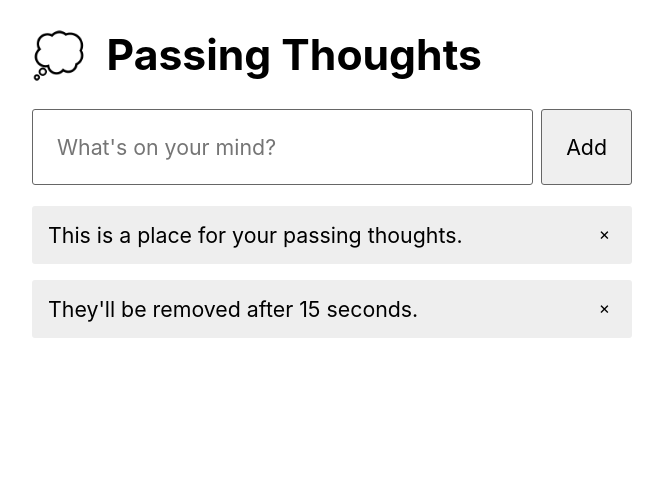
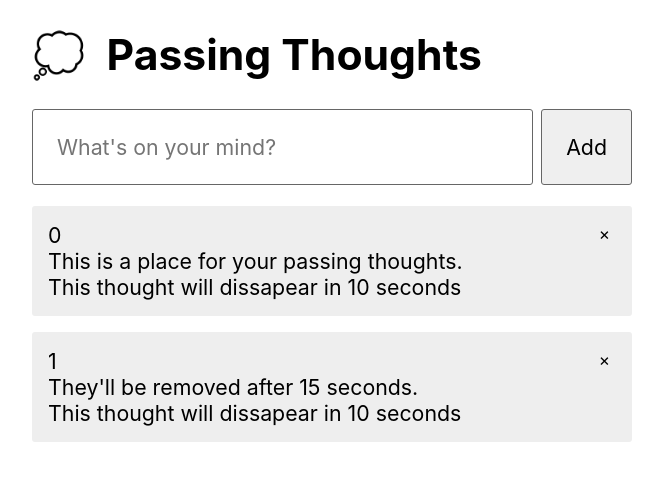
Before and after one commit to fatimaov/codecademy-passing-thoughts, a React (Vite) app: page / in a window 1280 px wide. Shown: the top 480 px of the page, without its empty margins (308-971 px from the left). Built offline with nearby package versions, Linux system fonts and the light colour scheme.

Commit message:
Add countdown timer per each thought

```diff
--- /dev/null
+++ b/src/components/Countdown.jsx
@@ -0,0 +1,20 @@
+import { useEffect, useState } from 'react';
+
+function Countdown({timeRemaining}) {
+    const [countdown, setCountdown] = useState(timeRemaining/1000)
+
+    useEffect(() => {
+        const interval = setInterval(() => {
+            setCountdown((prevCountdown) => prevCountdown - 1)
+        }, 1000)
+
+        return () => clearInterval(interval)
+    })
+
+
+    return (
+        <div >This thought will dissapear in {countdown} seconds</div>
+    )
+}
+
+export default Countdown;
--- a/src/components/Thought.jsx
+++ b/src/components/Thought.jsx
@@ -1,18 +1,20 @@
 
 import { useEffect } from "react";
+import Countdown from "./Countdown";
 
 export function Thought(props) {
     const { thought, removeThought } = props;
+
+    const timeRemaining = Math.ceil((thought.expiresAt - Date.now())/1000)*1000;
 
     const handleRemoveClick = () => {
         removeThought(thought.id);
     };
 
     useEffect(() => {
-        const timeRemainig = thought.expiresAt - Date.now();
         const timeout = setTimeout(() => {
             removeThought(thought.id);
-        }, timeRemainig)
+        }, timeRemaining)
 
         return () => clearTimeout(timeout);
     })
@@ -26,7 +28,9 @@ export function Thought(props) {
             >
                 &times;
             </button>
+            <div>{thought.id}</div>
             <div className="text">{thought.text}</div>
+            <Countdown className="text" timeRemaining={timeRemaining} />
         </li>
     );
 }
```
